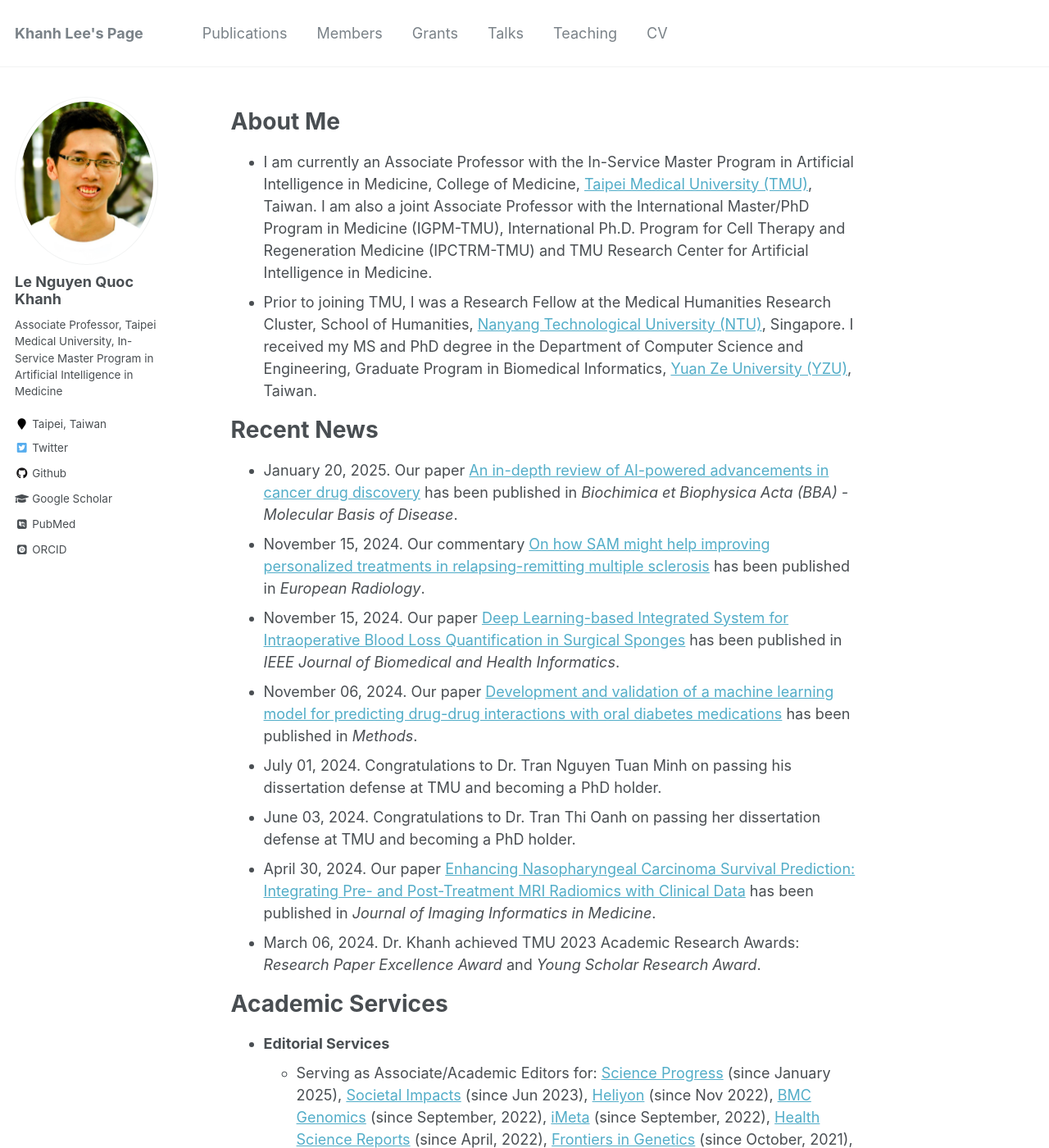
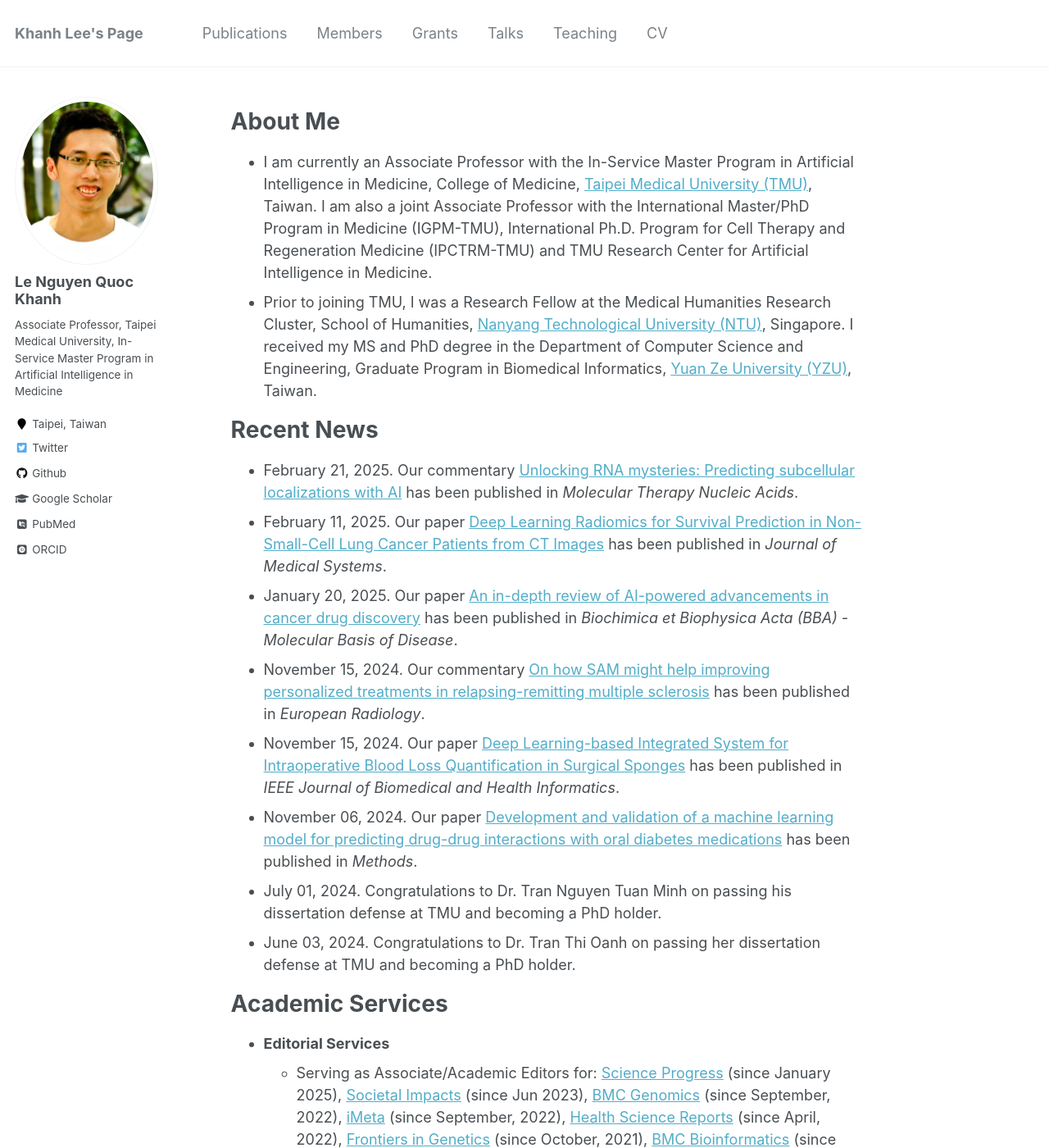
Before and after one commit to khanhlee/khanhlee.github.io, a Jekyll site: the page built from _pages/about.md, in a window 1280 px wide and 1400 px high. Shown: the whole window at 82% size. Built offline with Jekyll 4.4.1, drawn with Linux system fonts in a browser that asks for light colours; some web fonts are replaced.

Commit message:
Update about.md

```diff
--- a/_pages/about.md
+++ b/_pages/about.md
@@ -13,18 +13,18 @@ redirect_from:
 * Prior to joining TMU, I was a Research Fellow at the Medical Humanities Research Cluster, School of Humanities, [Nanyang Technological University (NTU)](http://www.ntu.edu.sg), Singapore. I received my MS and PhD degree in the Department of Computer Science and Engineering, Graduate Program in Biomedical Informatics, [Yuan Ze University (YZU)](https://www.yzu.edu.tw/), Taiwan.
 
 # Recent News
+* February 21, 2025. Our commentary [Unlocking RNA mysteries: Predicting subcellular localizations with AI](https://doi.org/10.1016/j.omtn.2025.102481) has been published in <i>Molecular Therapy Nucleic Acids</i>.
+* February 11, 2025. Our paper [Deep Learning Radiomics for Survival Prediction in Non-Small-Cell Lung Cancer Patients from CT Images](https://doi.org/10.1007/s10916-025-02156-5) has been published in <i>Journal of Medical Systems</i>.
 * January 20, 2025. Our paper [An in-depth review of AI-powered advancements in cancer drug discovery](https://doi.org/10.1016/j.bbadis.2025.167680) has been published in <i>Biochimica et Biophysica Acta (BBA) - Molecular Basis of Disease</i>.
 * November 15, 2024. Our commentary [On how SAM might help improving personalized treatments in relapsing-remitting multiple sclerosis](https://doi.org/10.1007/s00330-024-11190-9) has been published in <i>European Radiology</i>.
 * November 15, 2024. Our paper [Deep Learning-based Integrated System for Intraoperative Blood Loss Quantification in Surgical Sponges](https://doi.org/10.1109/JBHI.2024.3499852) has been published in <i>IEEE Journal of Biomedical and Health Informatics</i>.
 * November 06, 2024. Our paper [Development and validation of a machine learning model for predicting drug-drug interactions with oral diabetes medications](https://doi.org/10.1016/j.ymeth.2024.10.012) has been published in <i>Methods</i>.
 * July 01, 2024. Congratulations to Dr. Tran Nguyen Tuan Minh on passing his dissertation defense at TMU and becoming a PhD holder.
 * June 03, 2024. Congratulations to Dr. Tran Thi Oanh on passing her dissertation defense at TMU and becoming a PhD holder.
-* April 30, 2024. Our paper [Enhancing Nasopharyngeal Carcinoma Survival Prediction: Integrating Pre- and Post-Treatment MRI Radiomics with Clinical Data](https://doi.org/10.1007/s10278-024-01109-7) has been published in <i>Journal of Imaging Informatics in Medicine</i>.
-* March 06, 2024. Dr. Khanh achieved TMU 2023 Academic Research Awards: <i>Research Paper Excellence Award</i> and <i>Young Scholar Research Award</i>.
 
 # Academic Services
 * <b>Editorial Services</b>
-  * Serving as Associate/Academic Editors for: [Science Progress](https://journals.sagepub.com/home/SCI) (since January 2025), [Societal Impacts](https://www.sciencedirect.com/journal/societal-impacts) (since Jun 2023), [Heliyon](https://www.cell.com/heliyon/home) (since Nov 2022), [BMC Genomics](https://bmcgenomics.biomedcentral.com/) (since September, 2022), [iMeta](https://onlinelibrary.wiley.com/journal/2770596x) (since September, 2022), [Health Science Reports](https://onlinelibrary.wiley.com/journal/23988835) (since April, 2022), [Frontiers in Genetics](https://www.frontiersin.org/journals/genetics) (since October, 2021), [BMC Bioinformatics](https://bmcbioinformatics.biomedcentral.com/) (since July, 2020)
+  * Serving as Associate/Academic Editors for: [Science Progress](https://journals.sagepub.com/home/SCI) (since January 2025), [Societal Impacts](https://www.sciencedirect.com/journal/societal-impacts) (since Jun 2023), [BMC Genomics](https://bmcgenomics.biomedcentral.com/) (since September, 2022), [iMeta](https://onlinelibrary.wiley.com/journal/2770596x) (since September, 2022), [Health Science Reports](https://onlinelibrary.wiley.com/journal/23988835) (since April, 2022), [Frontiers in Genetics](https://www.frontiersin.org/journals/genetics) (since October, 2021), [BMC Bioinformatics](https://bmcbioinformatics.biomedcentral.com/) (since July, 2020)
 * <b>Sesson Chair</b>
   * 8th International Conference on Bioinformatics Research and Applications (ICBRA 2021), 11-13 Sep, 2021, Berlin, Germany.
   * 2020 IEEE International Conference on Bioinformatics and Biomedicine (IEEE BIBM 2020), 16-19 Dec, 2020, Seoul, S.Korea.
```
